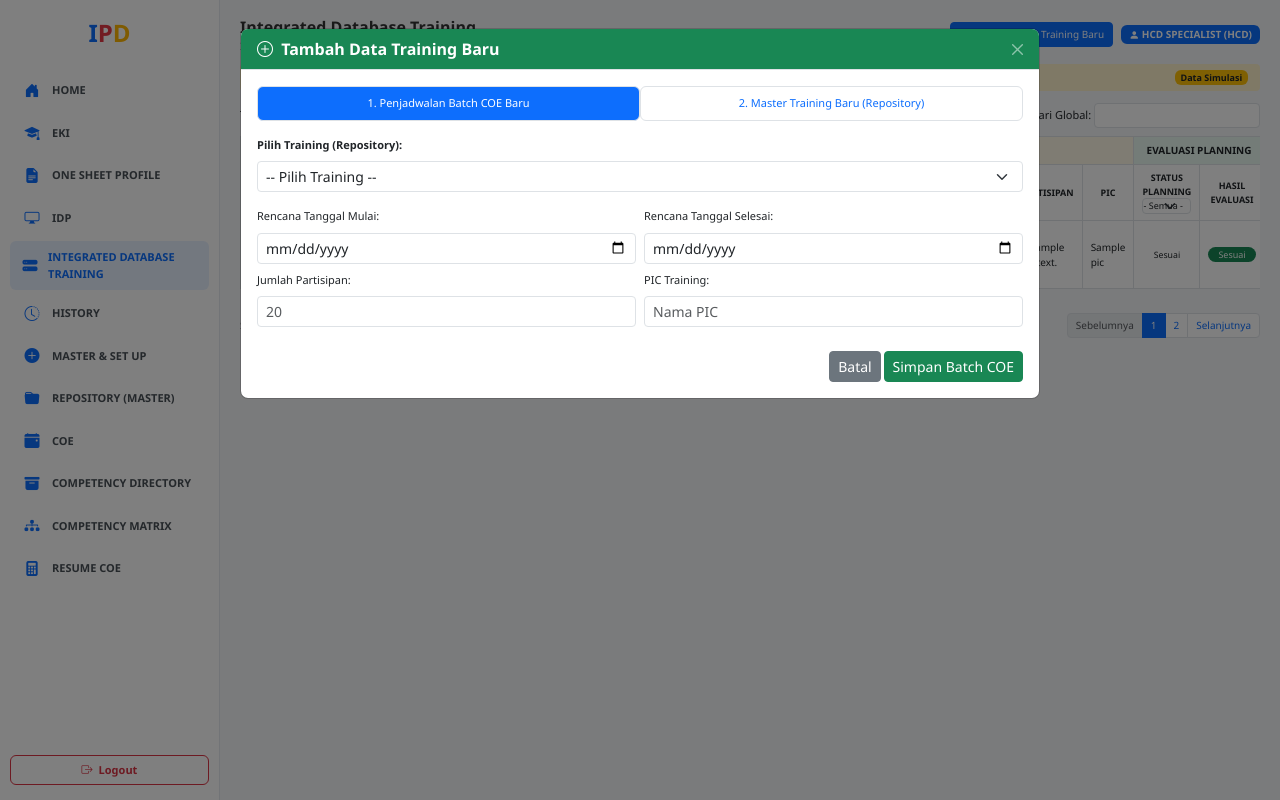
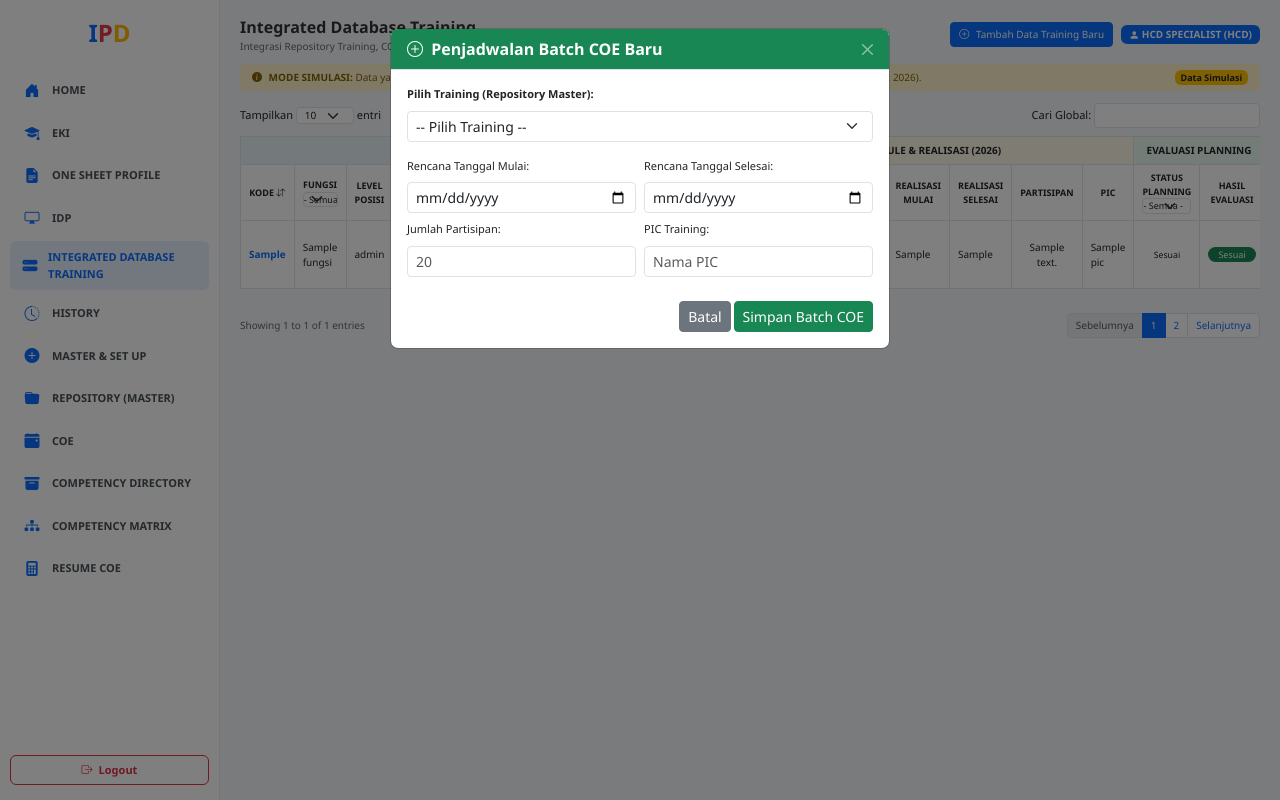
Before and after one commit to raniaazalia55-cloud/YSLTEAM, a Flask app: template templates/dashboard.html in a window 1280 px wide, after a click on "Tambah Data Training Baru". Run offline with Flask 3, Linux system fonts and the light colour scheme; the template is opened without the code that fills it: most values are stand-ins (such as "Sample title", 1, 10 or a date in 2020).

Commit message:
fix: resolve unknown column KODE error and simplify add_training modal form

```diff
--- a/app.py
+++ b/app.py
@@ -118,7 +118,6 @@ def repository():
 
 @app.route('/add_master_repository', methods=['POST'])
 def add_master_repository():
-    """Route khusus menyimpan Master Training Baru ke tabel master_repository"""
     if 'username' not in session:
         return redirect(url_for('login'))
 
@@ -173,6 +172,7 @@ def add_training():
         init_tables(conn)
         cursor = conn.cursor(dictionary=True)
         try:
+            # 1. Cari data master di master_repository
             cursor.execute("SELECT * FROM master_repository WHERE kode_training = %s LIMIT 1", (kode,))
             master = cursor.fetchone()
 
@@ -184,23 +184,27 @@ def add_training():
                 competency = master.get('competency', '-')
                 id_comp = master.get('id_competency_level', '-')
             else:
-                cursor.execute("SELECT * FROM list_training WHERE kode_training = %s OR KODE = %s LIMIT 1", (kode, kode))
+                # 2. Fallback aman ke list_training dengan nama kolom kode_training
+                cursor.execute("SELECT * FROM list_training WHERE kode_training = %s LIMIT 1", (kode,))
                 master = cursor.fetchone() or {}
-                nama = master.get('nama_training') or master.get('nama') or master.get('NAMA_TRAINING') or '-'
-                fungsi = master.get('fungsi') or master.get('FUNGSI') or '-'
-                level_posisi = master.get('level_posisi') or master.get('LEVEL_POSISI') or '-'
-                level_training = master.get('level_training') or master.get('LEVEL_TRAINING') or '-'
-                competency = master.get('competency') or master.get('COMPETENCY') or '-'
-                id_comp = master.get('id_comp') or master.get('ID_COMP') or '-'
+                nama = master.get('nama_training') or master.get('nama') or '-'
+                fungsi = master.get('fungsi') or '-'
+                level_posisi = master.get('level_posisi') or '-'
+                level_training = master.get('level_training') or '-'
+                competency = master.get('competency') or '-'
+                id_comp = master.get('id_comp') or '-'
 
+            # 3. Auto Generate 'no' field
             cursor.execute("SELECT MAX(CAST(`no` AS UNSIGNED)) as max_no FROM list_training")
             row_no = cursor.fetchone()
             next_no = (row_no['max_no'] + 1) if (row_no and row_no.get('max_no')) else 1
 
-            cursor.execute("SELECT COUNT(*) as total FROM list_training WHERE kode_training = %s OR KODE = %s", (kode, kode))
+            # 4. Auto Generate Batch (B001, B002, dst)
+            cursor.execute("SELECT COUNT(*) as total FROM list_training WHERE kode_training = %s", (kode,))
             count_res = cursor.fetchone()
             batch_code = f"B{(count_res['total'] + 1):03d}" if count_res else "B001"
 
+            # 5. Insert Batch Baru ke Integrated Database Training
             sql = """
                 INSERT INTO list_training
                 (`no`, kode_training, nama_training, nama, fungsi, level_posisi, level_training, competency, id_comp, BATCH, STATUS_COE, rencana_mulai, rencana_selesai, partisipan, PIC, status_planning)
--- a/templates/dashboard.html
+++ b/templates/dashboard.html
@@ -11,7 +11,7 @@
     <style>
         body { font-family: 'Segoe UI', Arial, sans-serif; background-color: #f4f6f9; font-size: 11px; }
 
-        /* Sidebar Styling Presisi */
+        /* Sidebar Styling */
         .sidebar { width: 220px; position: fixed; top: 0; bottom: 0; left: 0; background-color: #ffffff; border-right: 1px solid #e5e9f0; z-index: 100; padding: 15px 10px; display: flex; flex-direction: column; justify-content: space-between; }
         .sidebar-brand { font-size: 24px; font-weight: 800; text-align: center; margin-bottom: 20px; }
         .sidebar-brand .text-i { color: #0d6efd; }
@@ -170,13 +170,13 @@
                 <tbody>
                     {% for item in trainings %}
                     <tr>
-                        <td class="fw-bold text-primary">{{ item.KODE or item.kode_training or '-' }}</td>
-                        <td>{{ item.FUNGSI or item.fungsi or '-' }}</td>
-                        <td>{{ item.LEVEL_POSISI or item.level_posisi or '-' }}</td>
-                        <td>{{ item.LEVEL_TRAINING or item.level_training or '-' }}</td>
-                        <td>{{ item.NAMA_TRAINING or item.nama_training or item.nama or '-' }}</td>
-                        <td>{{ item.COMPETENCY or item.competency or '-' }}</td>
-                        <td>{{ item.ID_COMP or item.id_comp or '-' }}</td>
+                        <td class="fw-bold text-primary">{{ item.kode_training or item.KODE or '-' }}</td>
+                        <td>{{ item.fungsi or item.FUNGSI or '-' }}</td>
+                        <td>{{ item.level_posisi or item.LEVEL_POSISI or '-' }}</td>
+                        <td>{{ item.level_training or item.LEVEL_TRAINING or '-' }}</td>
+                        <td>{{ item.nama_training or item.nama or item.NAMA_TRAINING or '-' }}</td>
+                        <td>{{ item.competency or item.COMPETENCY or '-' }}</td>
+                        <td>{{ item.id_comp or item.ID_COMP or '-' }}</td>
                         <td>{{ item.BATCH or item.batch or '-' }}</td>
                         <td class="text-center">
                             <span class="badge {% if item.STATUS_COE == 'Approved' or item.STATUS_COE == 'Selesai' %}badge-status-green{% elif item.STATUS_COE == 'Proses' %}badge-status-blue{% else %}badge-status-grey{% endif %}">
@@ -223,7 +223,7 @@
                                                 <div class="mb-3">
                                                     <label class="form-label fw-bold text-secondary mb-0" style="font-size: 10px;">Training / Batch:</label>
                                                     <div class="fw-bold text-primary" style="font-size: 11px;">
-                                                        {{ item.KODE or item.kode_training }} - {{ item.NAMA_TRAINING or item.nama_training or item.nama }} ({{ item.BATCH or item.batch or 'B001' }})
+                                                        {{ item.kode_training or item.KODE }} - {{ item.nama_training or item.nama or item.NAMA_TRAINING }} ({{ item.BATCH or item.batch or 'B001' }})
                                                     </div>
                                                 </div>
 
@@ -295,34 +295,18 @@
         </div>
     </div>
 
-    <!-- MODAL MULTI-TAB: TAMBAH DATA TRAINING BARU -->
+    <!-- MODAL PENJADWALAN BATCH COE BARU (HANYA METODE PENJADWALAN COE) -->
     <div class="modal fade" id="addTrainingModal" tabindex="-1" aria-hidden="true">
-        <div class="modal-dialog modal-lg">
+        <div class="modal-dialog modal-md">
             <div class="modal-content">
                 <div class="modal-header modal-header-green py-2">
-                    <h6 class="modal-title fw-bold"><i class="bi bi-plus-circle me-1"></i> Tambah Data Training Baru</h6>
+                    <h6 class="modal-title fw-bold"><i class="bi bi-plus-circle me-1"></i> Penjadwalan Batch COE Baru</h6>
                     <button type="button" class="btn-close btn-close-white" data-bs-dismiss="modal" aria-label="Close"></button>
                 </div>
                 <div class="modal-body p-3">
-                    <ul class="nav nav-pills nav-justified mb-3" id="addTrainingTab" role="tablist">
-                        <li class="nav-item" role="presentation">
-                            <button class="nav-link border active" id="batch-tab" data-bs-toggle="tab" data-bs-target="#batch-tab-pane" type="button" role="tab">
-                                1. Penjadwalan Batch COE Baru
-                            </button>
-                        </li>
-                        <li class="nav-item" role="presentation">
-                            <button class="nav-link border" id="repository-tab" data-bs-toggle="tab" data-bs-target="#repository-tab-pane" type="button" role="tab">
-                                2. Master Training Baru (Repository)
-                            </button>
-                        </li>
-                    </ul>
-
-                    <div class="tab-content" id="addTrainingTabContent">
-                        <!-- TAB 1: PENJADWALAN BATCH COE BARU -->
-                        <div class="tab-pane fade show active" id="batch-tab-pane" role="tabpanel">
                     <form action="{{ url_for('add_training') }}" method="POST">
                         <div class="mb-3">
-                                    <label class="form-label fw-bold">Pilih Training (Repository):</label>
+                            <label class="form-label fw-bold">Pilih Training (Repository Master):</label>
                             <select class="form-select form-select-sm" name="kode_training" required>
                                 <option value="">-- Pilih Training --</option>
                                 {% if repositories %}
@@ -333,8 +317,8 @@
                                     {% endfor %}
                                 {% else %}
                                     {% for item in trainings %}
-                                            <option value="{{ item.KODE or item.kode_training }}">
-                                                {{ item.KODE or item.kode_training }} - {{ item.NAMA_TRAINING or item.nama_training or item.nama }}
+                                    <option value="{{ item.kode_training or item.KODE }}">
+                                        {{ item.kode_training or item.KODE }} - {{ item.nama_training or item.nama or item.NAMA_TRAINING }}
                                     </option>
                                     {% endfor %}
                                 {% endif %}
@@ -366,64 +350,6 @@
                         </div>
                     </form>
                 </div>
-
-                        <!-- TAB 2: MASTER TRAINING BARU (MENYIMPAN KE MASTER REPOSITORY) -->
-                        <div class="tab-pane fade" id="repository-tab-pane" role="tabpanel">
-                            <form action="{{ url_for('add_master_repository') }}" method="POST">
-                                <input type="hidden" name="redirect_to" value="dashboard">
-                                <div class="row g-2">
-                                    <div class="col-md-6">
-                                        <label class="form-label">Kode Training:</label>
-                                        <input type="text" name="kode_training" class="form-control form-control-sm" placeholder="TR200" required>
-                                    </div>
-                                    <div class="col-md-6">
-                                        <label class="form-label">Nama Training:</label>
-                                        <input type="text" name="nama_training" class="form-control form-control-sm" placeholder="PROSMAN" required>
-                                    </div>
-                                    <div class="col-md-6">
-                                        <label class="form-label">Fungsi:</label>
-                                        <input type="text" name="fungsi" class="form-control form-control-sm" placeholder="MANAJEMEN">
-                                    </div>
-                                    <div class="col-md-6">
-                                        <label class="form-label">ID Fungsi:</label>
-                                        <input type="text" name="id_fungsi" class="form-control form-control-sm" placeholder="F200">
-                                    </div>
-                                    <div class="col-md-6">
-                                        <label class="form-label">Level Posisi:</label>
-                                        <input type="text" name="level_posisi" class="form-control form-control-sm" placeholder="1">
-                                    </div>
-                                    <div class="col-md-6">
-                                        <label class="form-label">ID Level Posisi:</label>
-                                        <input type="text" name="id_level_posisi" class="form-control form-control-sm" placeholder="L200">
-                                    </div>
-                                    <div class="col-md-6">
-                                        <label class="form-label">Level Training:</label>
-                                        <select name="level_training" class="form-select form-select-sm">
-                                            <option value="Teknis">Teknis</option>
-                                            <option value="Softskill">Softskill</option>
-                                        </select>
-                                    </div>
-                                    <div class="col-md-6">
-                                        <label class="form-label">ID Level Training:</label>
-                                        <input type="text" name="id_level_training" class="form-control form-control-sm" placeholder="T200">
-                                    </div>
-                                    <div class="col-md-6">
-                                        <label class="form-label">Competency:</label>
-                                        <input type="text" name="competency" class="form-control form-control-sm" placeholder="BIAR JAGO">
-                                    </div>
-                                    <div class="col-md-6">
-                                        <label class="form-label">ID Competency Level:</label>
-                                        <input type="text" name="id_competency_level" class="form-control form-control-sm" placeholder="C200">
-                                    </div>
-                                </div>
-                                <div class="text-end mt-4">
-                                    <button type="button" class="btn btn-secondary btn-sm" data-bs-dismiss="modal">Batal</button>
-                                    <button type="submit" class="btn btn-success btn-sm">Simpan Ke Master Repository</button>
-                                </div>
-                            </form>
-                        </div>
-                    </div>
-                </div>
             </div>
         </div>
     </div>
```
Lines whose indentation alone changed are shown as unchanged.
